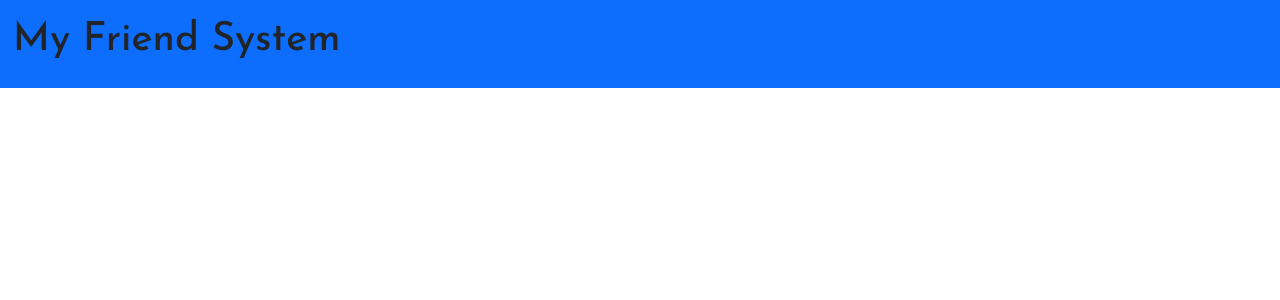
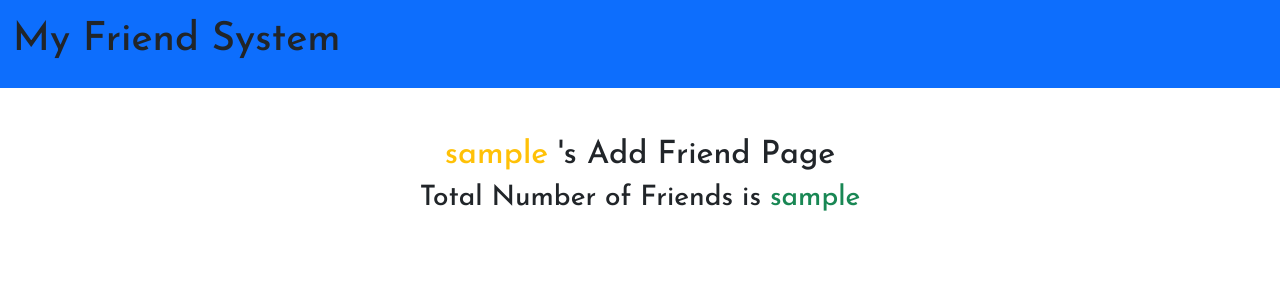
Before and after one commit to bhashana99/Friend_List-PHP, a PHP site: page /home.php in a window 1280 px wide. Shown: the top 300 px of the page. Run offline with PHP 8.4, Linux system fonts and the light colour scheme; the visitor is signed in with stand-in values (Sample User, id 1).

Commit message:
display num of friend and username

```diff
--- a/home.php
+++ b/home.php
@@ -7,3 +7,8 @@ $numOfFriend = $_SESSION['userNof'];
 $username = $_SESSION['username'];
 
 ?>
+
+<div class="container">
+<h2 class="mt-5 text-center"><span class="text-warning"><?php echo $username; ?></span> 's Add Friend Page</h2>
+<h3 class="mt-2 text-center"> Total Number of Friends is <span class="text-success"><?php echo $numOfFriend; ?></span> </h3>
+</div>
```
